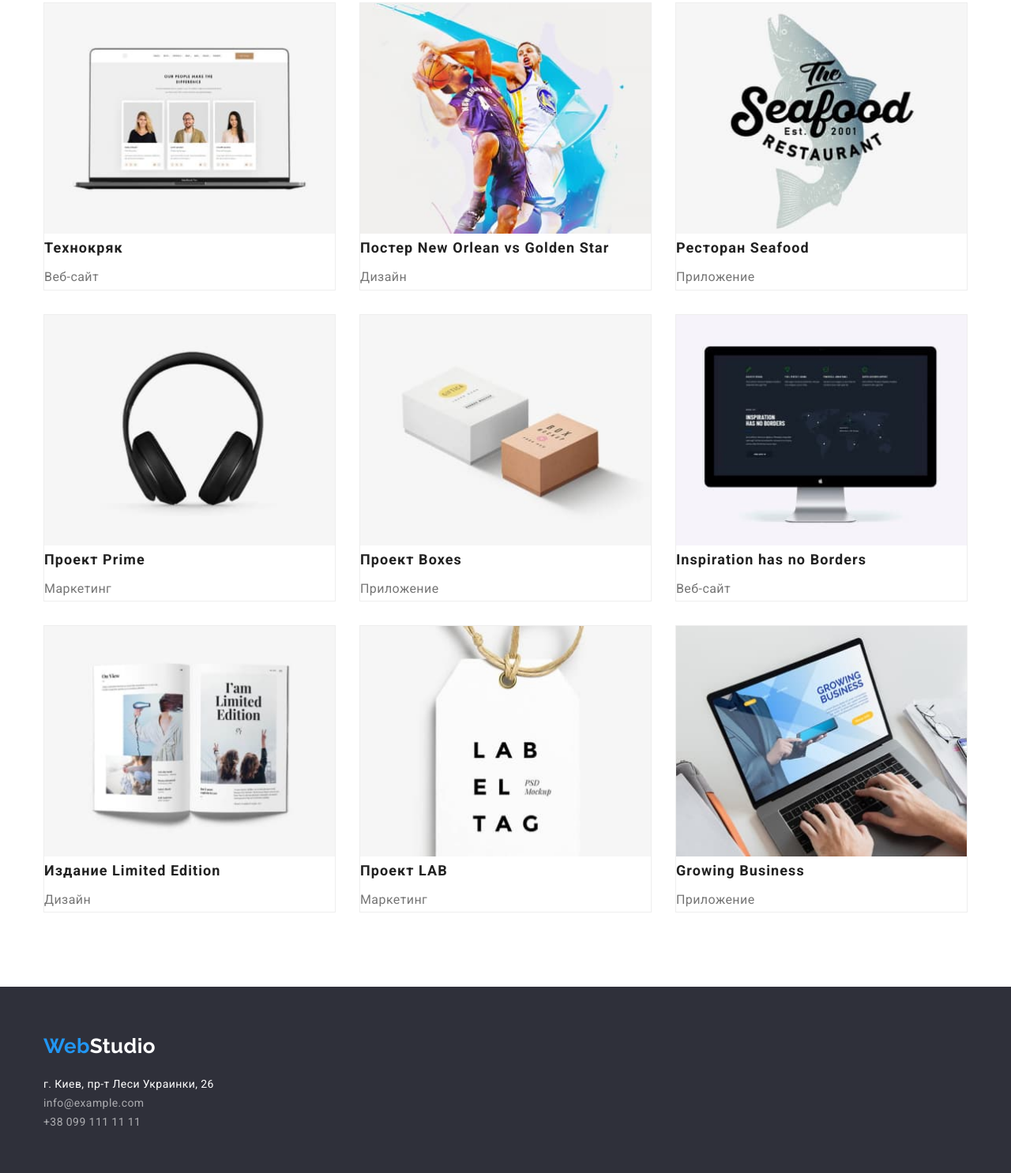
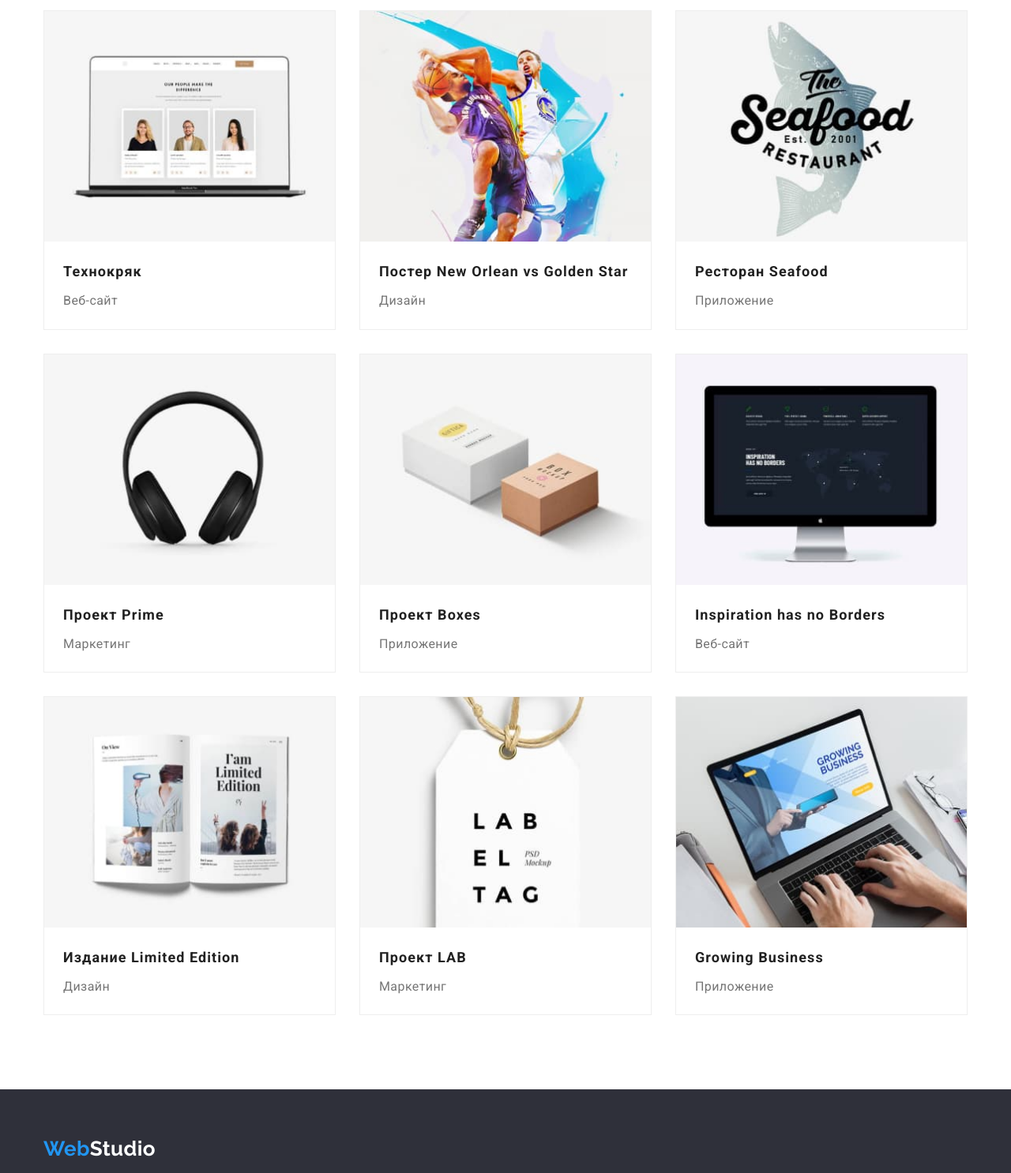
Before and after one commit to VitaliiHordiichuk/goit-markup-hw-03, a plain HTML site: page portfolio.html in a window 1280 px wide. Shown: the part 254-1740 px from the top of the page at 79% size. Drawn offline with nearby package versions, Linux system fonts and the light colour scheme.

Commit message:
исправление 1

```diff
--- a/css/styles.css
+++ b/css/styles.css
@@ -23,6 +23,10 @@ body {
     font-family: Roboto, sans-serif;
     letter-spacing: 0.03em;
     font-size: 14px;
+}
+.section {
+    padding-top: 94px;
+    padding-bottom: 94px;
 }
 .conteiner{
     width: 1200px;
@@ -61,10 +65,7 @@ border-bottom: 1px solid var(--frame-color);
     color:var(--logo-header)
 }
 
-.footer .logo {
-    display:block;
-    margin-bottom: 20px;
-}
+
 .logo-footer{
     color: var(--logo-footer);
 }
@@ -141,10 +142,17 @@ font-weight: 500;
 .hero{
     background-color:var(--hero-bgr-color);
     text-align: center;
+    padding-top: 200px;
+        padding-bottom: 200px;
+        padding-left: 270px;
+        padding-right: 270px;
 }
 .hero-title{
     margin-top: 0;
     margin-bottom: 30px;
+    width: 693px;
+    margin-left: auto;
+    margin-right: auto;
 
     color: var(--white-text-color);
         font-weight: 900;
@@ -166,10 +174,7 @@ font-weight: 500;
 }
 
 .hero .conteiner{
-    padding-top: 200px;
-    padding-bottom: 200px;
-    padding-left: 270px;
-    padding-right: 270px;
+
 }
 /* особенности */
 
@@ -203,10 +208,7 @@ font-weight: 500;
 
 
 /* чем мы занимаемся */
-.section {
-    padding-top: 94px;
-    padding-bottom: 94px;
-}
+
 .section-work{
     padding-top: 0;
 }
@@ -261,7 +263,7 @@ font-weight: 500;
         font-size: 16px;
         line-height: 1.9;
         margin-top: 0px;
-        margin-bottom: 0px;
+        margin-bottom: 30px;
         text-align: center;
 }
 
@@ -269,13 +271,18 @@ font-weight: 500;
 
 .footer{
     background-color: var(--footer-bgr-color);
+    padding: 60px 0;
 }
-.footer .conteiner{
-    padding-top: 60px;
-    padding-bottom: 60px;
-}
+
 .address .main{
     color: var(--white-text-color);
+}
+.footer .logo {
+    display: block;
+    margin-bottom: 20px;
+}
+.address-list .item{
+    margin-bottom: 9px;
 }
 .address .contact{
     color: var(--address-color);
@@ -352,6 +359,7 @@ color: var(--white-text-color);
     text-align: center;
     border-color: transparent;
     border-radius: 4px;
+    padding: 6px 22px;
 }
 .filter .item{
     margin-right: 8px;
@@ -387,3 +395,6 @@ img{
 .portfolio .item:nth-last-child(-n+3) {
             margin-bottom: 0;
     }
+    .portfolio-work{
+        padding: 20px 24px;
+    }
--- a/portfolio.html
+++ b/portfolio.html
@@ -85,15 +85,19 @@
                                              alt="Технокряк"
                                              width="370"
                                         />
+                                        <div class="portfolio-work">
                                              <h3 class="title">Технокряк</h3>
-                                        <p class="description">Веб-сайт</p></a
+                                             <p class="description">Веб-сайт</p>
+                                        </div></a
                                    >
                               </li>
                               <li class="item">
                                    <a href=""
                                         ><img src="./images/img-2.jpg" alt="Постер" width="370" />
+                                        <div class="portfolio-work">
                                              <h3 class="title">Постер New Orlean vs Golden Star</h3>
                                              <p class="description">Дизайн</p>
+                                        </div>
                                    </a>
                               </li>
                               <li class="item">
@@ -103,8 +107,10 @@
                                              alt="Ресторан Seafood"
                                              width="370"
                                         />
+                                        <div class="portfolio-work">
                                              <h3 class="title">Ресторан Seafood</h3>
-                                        <p class="description">Приложение</p></a
+                                             <p class="description">Приложение</p>
+                                        </div></a
                                    >
                               </li>
                               <li class="item">
@@ -114,22 +120,28 @@
                                              alt="Проект Prime"
                                              width="370"
                                         />
+                                        <div class="portfolio-work">
                                              <h3 class="title">Проект Prime</h3>
-                                        <p class="description">Маркетинг</p></a
+                                             <p class="description">Маркетинг</p>
+                                        </div></a
                                    >
                               </li>
                               <li class="item">
                                    <a href=""
                                         ><img src="./images/img-5.jpg" alt="Проект" width="370" />
+                                        <div class="portfolio-work">
                                              <h3 class="title">Проект Boxes</h3>
-                                        <p class="description">Приложение</p></a
+                                             <p class="description">Приложение</p>
+                                        </div></a
                                    >
                               </li>
                               <li class="item">
                                    <a href=""
                                         ><img src="./images/img-6.jpg" alt="Веб-сайт" width="370" />
+                                        <div class="portfolio-work">
                                              <h3 class="title">Inspiration has no Borders</h3>
-                                        <p class="description">Веб-сайт</p></a
+                                             <p class="description">Веб-сайт</p>
+                                        </div></a
                                    >
                               </li>
                               <li class="item">
@@ -139,8 +151,10 @@
                                              alt="Издание Limited Edition"
                                              width="370"
                                         />
+                                        <div class="portfolio-work">
                                              <h3 class="title">Издание Limited Edition</h3>
-                                        <p class="description">Дизайн</p></a
+                                             <p class="description">Дизайн</p>
+                                        </div></a
                                    >
                               </li>
                               <li class="item">
@@ -150,8 +164,10 @@
                                              alt="Проект LAB"
                                              width="370"
                                         />
+                                        <div class="portfolio-work">
                                              <h3 class="title">Проект LAB</h3>
-                                        <p class="description">Маркетинг</p></a
+                                             <p class="description">Маркетинг</p>
+                                        </div></a
                                    >
                               </li>
                               <li class="item">
@@ -161,8 +177,10 @@
                                              alt="Growing Business"
                                              width="370"
                                         />
+                                        <div class="portfolio-work">
                                              <h3 class="title">Growing Business</h3>
-                                        <p class="description">Приложение</p></a
+                                             <p class="description">Приложение</p>
+                                        </div></a
                                    >
                               </li>
                          </ul>
```
Also changed, not shown: index.html (+4 -4 lines). Lines whose indentation alone changed are shown as unchanged.
